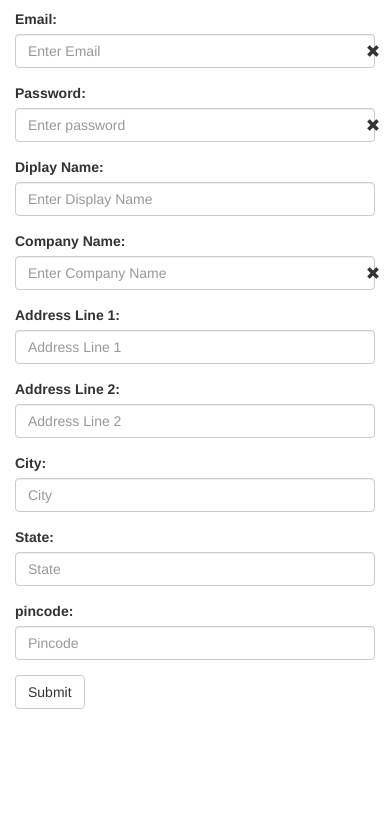
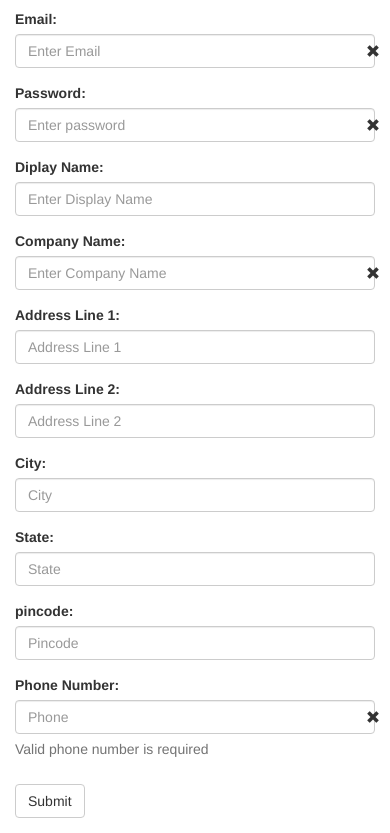
Before and after one commit to benumohta/S4N, a website: page static/index.html at #/register in a window 390 px wide. Shown: the part 126-959 px from the top of the page. Before the commit the page ends 850 px from the top, so only its background shows below. Drawn offline with nearby package versions, Linux system fonts and the light colour scheme.

Commit message:
added mobile field

```diff
--- a/static/app/partials/register.html
+++ b/static/app/partials/register.html
@@ -57,13 +57,38 @@
   <div class="form-group">
     <label class="control-label col-sm-2" for="pincode">pincode:</label>
     <div class="col-sm-6">
-      <input type="text" class="form-control" id="pincode" placeholder="Pincode" ng-model="user.pincode " required>
+      <input type="text" class="form-control" id="pincode" placeholder="Pincode" ng-model="user.pincode" required>
     </div>
   </div>
-
+  <div class="form-group" ng-class="{'has-error': registerForm.phone.$error.number}">
+        <label for="inputPhone" class="control-label col-sm-2">Phone Number:</label>
+        <div class="col-sm-9">
+            <input type="number"
+                   class="form-control"
+                   ng-minlength="10"
+                   ng-maxlength="10"
+                   id="inputPhone"
+                   name="phone"
+                   placeholder="Phone"
+                   ng-model="user.phone"
+                   required>
+            <span class="help-block"
+                  ng-show="registerForm.phone.$error.required ||
+                           registerForm.phone.$error.number">
+                           Valid phone number is required
+            </span>
+            <span class="help-block"
+                  ng-show="((registerForm.phone.$error.minlength ||
+                           registerForm.phone.$error.maxlength) &&
+                           registerForm.phone.$dirty) ">
+                           phone number should be 10 digits
+            </span>
+            <span class="glyphicon glyphicon-remove form-control-feedback" ng-show="registerForm.phone.$error.required"></span>
+        </div>
+    </div>
   <div class="form-group">
     <div class="col-sm-offset-2 col-sm-6">
-      <button type="submit" class="btn btn-default" onsubmit="">Submit</button>
+      <button type="submit" class="btn btn-default" onsubmit="registerForm.$valid">Submit</button>
     </div>
   </div>
 </form>
```
